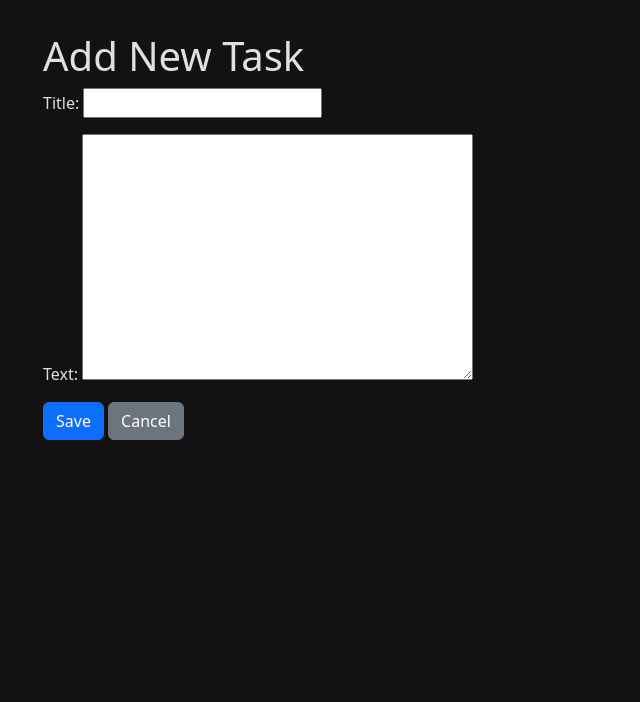
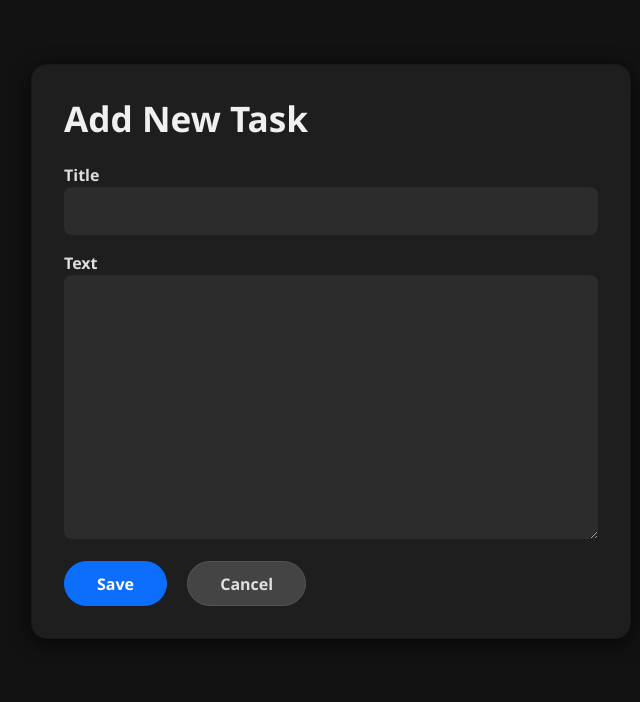
Before and after one commit to thmkhtry490/Tatodo, a Django app: page /add in a window 1280 px wide. Shown: the top 702 px of the page, without its empty margins (309-949 px from the left). Run offline with Django 5.2, Linux system fonts and the light colour scheme.

Commit message:
Redesign front end

```diff
--- a/taskmgr/templates/taskform.html
+++ b/taskmgr/templates/taskform.html
@@ -1,23 +1,107 @@
 <!DOCTYPE html>
 <html lang="en">
 <head>
-  <meta charset="UTF-8">
+  <meta charset="UTF-8" />
   <title>Add Task</title>
-  <link href="https://cdn.jsdelivr.net/npm/bootstrap@5.3.0/dist/css/bootstrap.min.css" rel="stylesheet">
+  <link href="https://cdn.jsdelivr.net/npm/bootstrap@5.3.0/dist/css/bootstrap.min.css" rel="stylesheet" />
   <style>
   body {
     background-color: #121212;
     color: #e0e0e0;
     padding: 2rem;
+    font-family: 'Segoe UI', sans-serif;
+  }
+  .card {
+    background-color: #1e1e1e;
+    border-radius: 1rem;
+    box-shadow: 0 4px 20px rgba(0,0,0,0.7);
+    padding: 2rem;
+    max-width: 600px;
+    margin: 2rem auto;
+  }
+  h1, .task-title {
+    font-size: 2.2rem;
+    font-weight: 700;
+    color: #f0f0f0;
+  }
+  .task-text {
+    font-size: 1.2rem;
+    margin-bottom: 1.5rem;
+    white-space: pre-line;
+    color: #ddd;
+  }
+  label {
+    font-weight: 600;
+    color: #ddd;
+    margin-top: 1rem;
+    display: block;
+  }
+  input, textarea {
+    background-color: #2c2c2c;
+    border: none;
+    border-radius: 0.5rem;
+    color: #e0e0e0;
+    padding: 0.75rem 1rem;
+    width: 100%;
+    resize: vertical;
+  }
+  input::placeholder, textarea::placeholder {
+    color: #aaa;
+  }
+  input:focus, textarea:focus {
+    outline: none;
+    box-shadow: 0 0 0 3px #0d6efd;
+    background-color: #353535;
+    color: #fff;
+  }
+  .btn-primary {
+    border-radius: 50px;
+    padding: 0.6rem 2rem;
+    font-weight: 700;
+    background-color: #0d6efd;
+    border-color: #0d6efd;
+  }
+  .btn-primary:hover, .btn-primary:focus {
+    background-color: #0b5ed7;
+    border-color: #0b5ed7;
+  }
+  .btn-secondary {
+    border-radius: 50px;
+    padding: 0.6rem 2rem;
+    margin-left: 1rem;
+    font-weight: 700;
+    color: #e0e0e0;
+    background-color: #444;
+    border-color: #555;
+  }
+  .btn-secondary:hover, .btn-secondary:focus {
+    background-color: #555;
+    border-color: #666;
+    color: #fff;
   }
 </style>
+
 </head>
 <body>
-  <div class="container" style="max-width: 600px;">
+  <div class="card">
     <h1>Add New Task</h1>
     <form method="POST" action="{% url 'task-add' %}">
       {% csrf_token %}
-      {{ form.as_p }}
+      {{ form.non_field_errors }}
+
+      {% for field in form %}
+        <div class="mb-3">
+          <label for="{{ field.id_for_label }}">{{ field.label }}</label>
+          {{ field }}
+          {% if field.help_text %}
+            <small class="form-text text-muted">{{ field.help_text }}</small>
+          {% endif %}
+          {% for error in field.errors %}
+            <div class="text-danger">{{ error }}</div>
+          {% endfor %}
+        </div>
+      {% endfor %}
+
       <button type="submit" class="btn btn-primary">Save</button>
       <a href="{% url 'task-list' %}" class="btn btn-secondary">Cancel</a>
     </form>
```
Also changed, not shown: taskmgr/templates/index.html (+58 -18 lines), taskmgr/templates/taskdetail.html (+73 -7 lines). Lines whose indentation alone changed are shown as unchanged.
